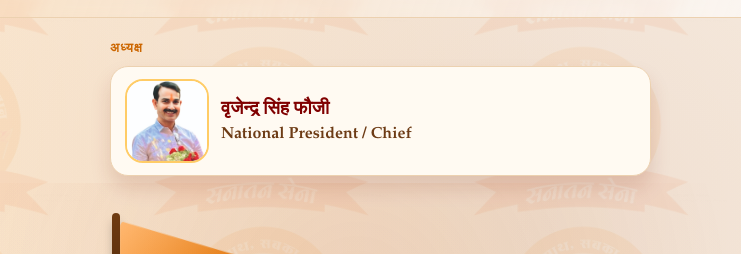
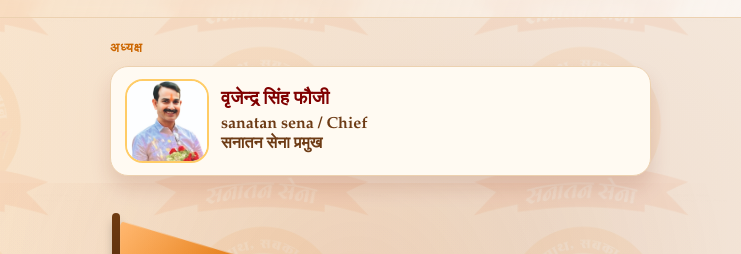
Before and after one commit to shivanshmishra256/sanatan-sena, a website: page public/index.html in a window 1280 px wide. Shown: the part 140-394 px from the top of the page, 539-1280 px from the left. Drawn offline with nearby package versions, Linux system fonts and the light colour scheme; no server answers; a script that the page names is missing.

Commit message:
Update chief title text

```diff
--- a/public/index.html
+++ b/public/index.html
@@ -38,7 +38,8 @@
             <img src="/assets/chief.jpg" alt="वृजेन्द्र सिंह फौजी" />
             <div>
               <h3>वृजेन्द्र सिंह फौजी</h3>
-              <p>National President / Chief</p>
+              <p>sanatan sena  / Chief</p>
+              <p>सनातन सेना प्रमुख</p>
             </div>
           </div>
         </div>
```
